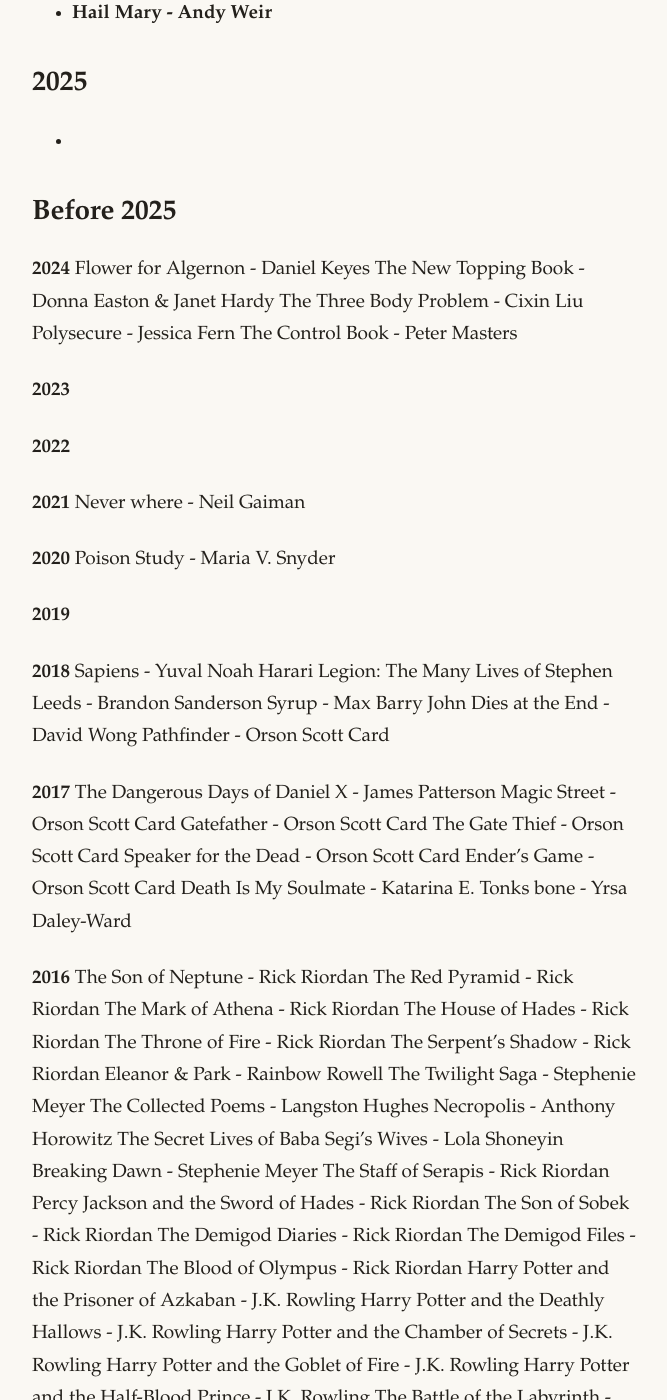
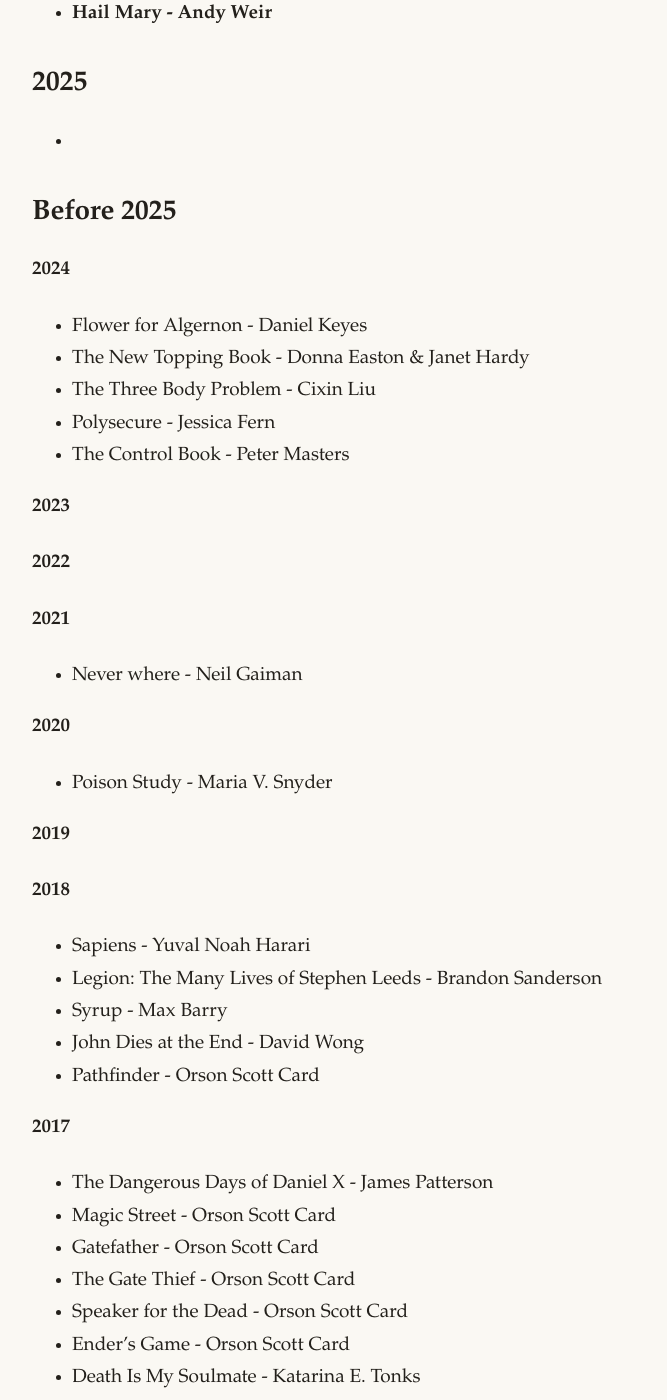
Before and after one commit to topearebi/aroamjti, a Jekyll site: the page built from books.md, in a window 1280 px wide and 1400 px high, scrolled down 1345 px. Shown: the whole window, without its empty margins (304-971 px from the left). Built offline with Jekyll 4.4.1, drawn with Linux system fonts in a browser that asks for light colours; some of the changed text lies outside the part shown.

Commit message:
Last Sync: 2026-06-30 10:07 (Mobile)

```diff
--- a/books.md
+++ b/books.md
@@ -29,43 +29,43 @@ February
 ## Before 2025
 
 **2024**
-Flower for Algernon - Daniel Keyes
-The New Topping Book - Donna Easton & Janet Hardy
-The Three Body Problem - Cixin Liu
-Polysecure - Jessica Fern
-The Control Book - Peter Masters
+- Flower for Algernon - Daniel Keyes
+- The New Topping Book - Donna Easton & Janet Hardy
+- The Three Body Problem - Cixin Liu
+- Polysecure - Jessica Fern
+- The Control Book - Peter Masters
 
 **2023**
 
 **2022**
 
 **2021**
-Never where - Neil Gaiman
+- Never where - Neil Gaiman
 
 **2020**
-Poison Study - Maria V. Snyder
+- Poison Study - Maria V. Snyder
 
 **2019**
 
 **2018**
-Sapiens - Yuval Noah Harari
-Legion: The Many Lives of Stephen Leeds - Brandon Sanderson
-Syrup - Max Barry
-John Dies at the End - David Wong
-Pathfinder - Orson Scott Card
+- Sapiens - Yuval Noah Harari
+- Legion: The Many Lives of Stephen Leeds - Brandon Sanderson
+- Syrup - Max Barry
+- John Dies at the End - David Wong
+- Pathfinder - Orson Scott Card
 
 **2017**
-The Dangerous Days of Daniel X - James Patterson
-Magic Street - Orson Scott Card
-Gatefather - Orson Scott Card
-The Gate Thief - Orson Scott Card
-Speaker for the Dead - Orson Scott Card
-Ender's Game - Orson Scott Card
-Death Is My Soulmate - Katarina E. Tonks
-bone - Yrsa Daley-Ward
+- The Dangerous Days of Daniel X - James Patterson
+- Magic Street - Orson Scott Card
+- Gatefather - Orson Scott Card
+- The Gate Thief - Orson Scott Card
+- Speaker for the Dead - Orson Scott Card
+- Ender's Game - Orson Scott Card
+- Death Is My Soulmate - Katarina E. Tonks
+- bone - Yrsa Daley-Ward
 
 **2016**
-The Son of Neptune - Rick Riordan
+- The Son of Neptune - Rick Riordan
 The Red Pyramid - Rick Riordan
 The Mark of Athena - Rick Riordan
 The House of Hades - Rick Riordan
```
